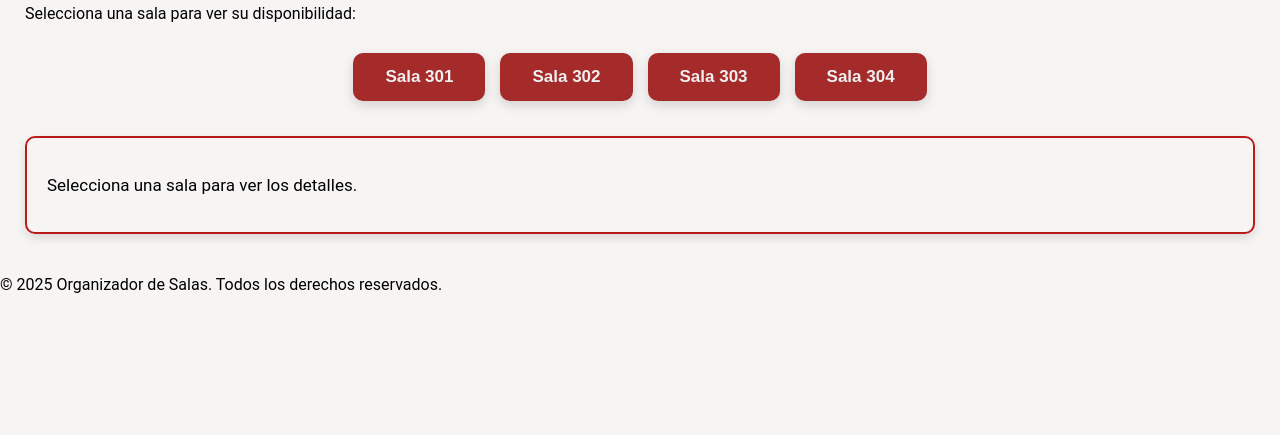
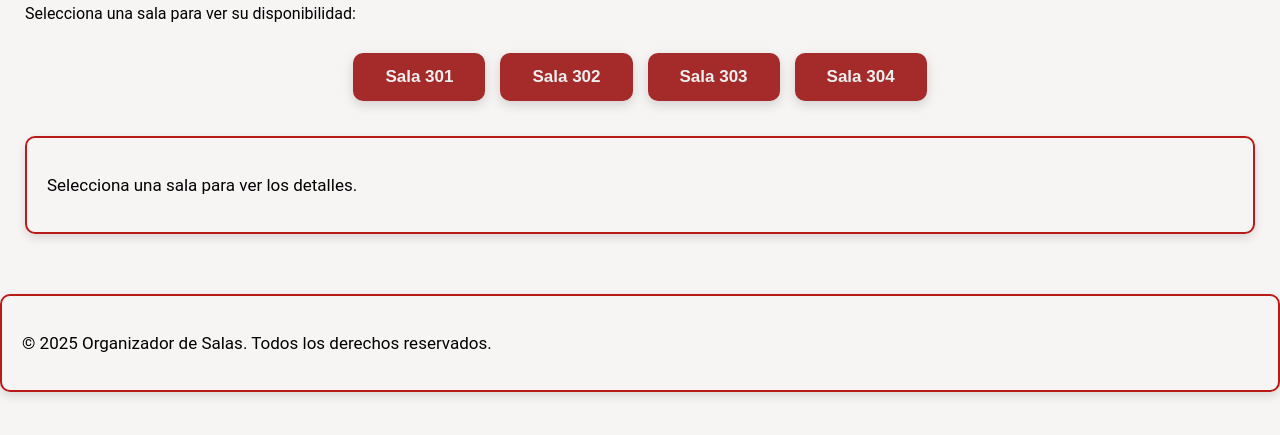
Before and after one commit to dqq0/-GDS, a website: page index.html in a window 1280 px wide. Shown: the part 173-608 px from the top of the page. Drawn offline with Linux system fonts and the light colour scheme.

Commit message:
Update style.css

```diff
--- a/style.css
+++ b/style.css
@@ -161,6 +161,17 @@ a:hover {
     font-size: 16px;
   }
 }
+.footer
+{
+  margin-top: 35px;
+  padding: 20px;
+  border: 2px solid var(--color-accent-green);
+  border-radius: var(--radius);
+  background-color: rgba(197, 194, 194, 0);
+  font-size: 17px;
+  box-shadow: 0 4px 10px rgba(0, 0, 0, 0.12);
+  transition: var(--transition);
+}
 /* ============================
     ANIMACIONES
    ============================ */
```
